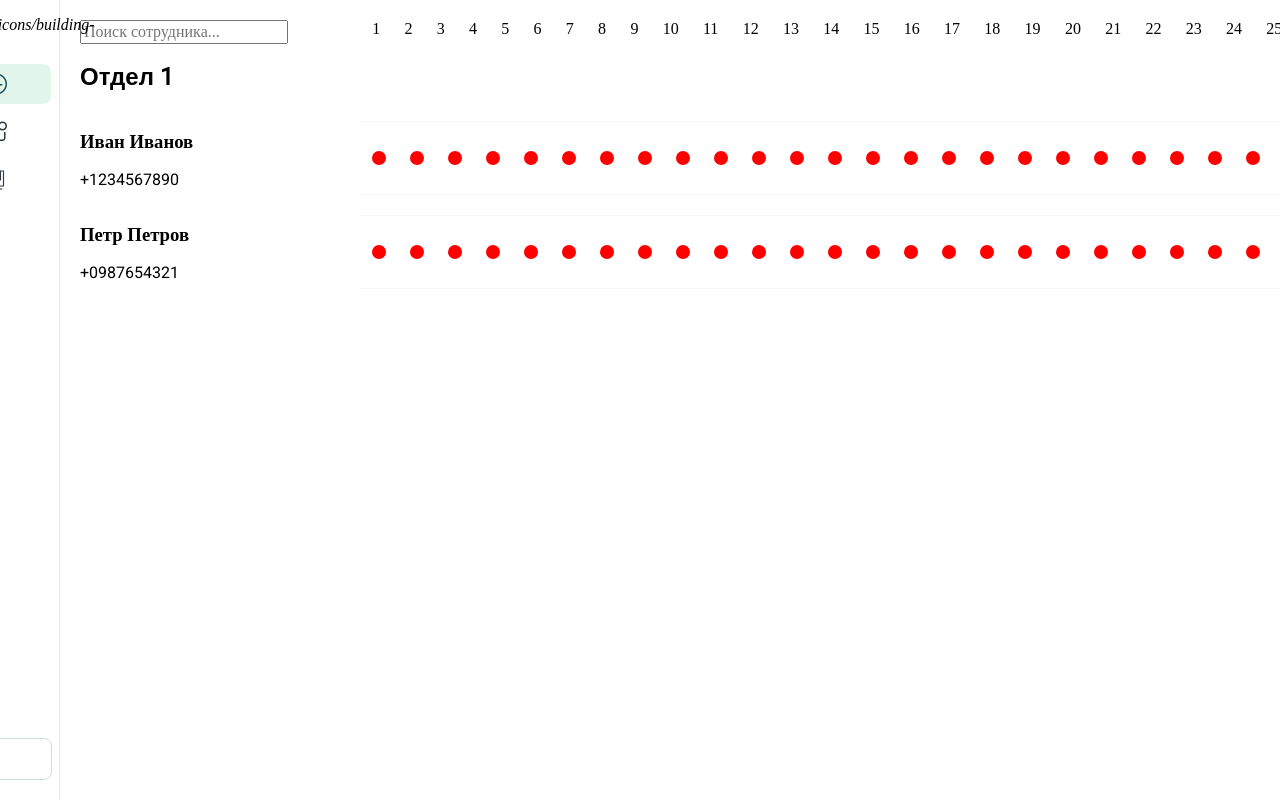
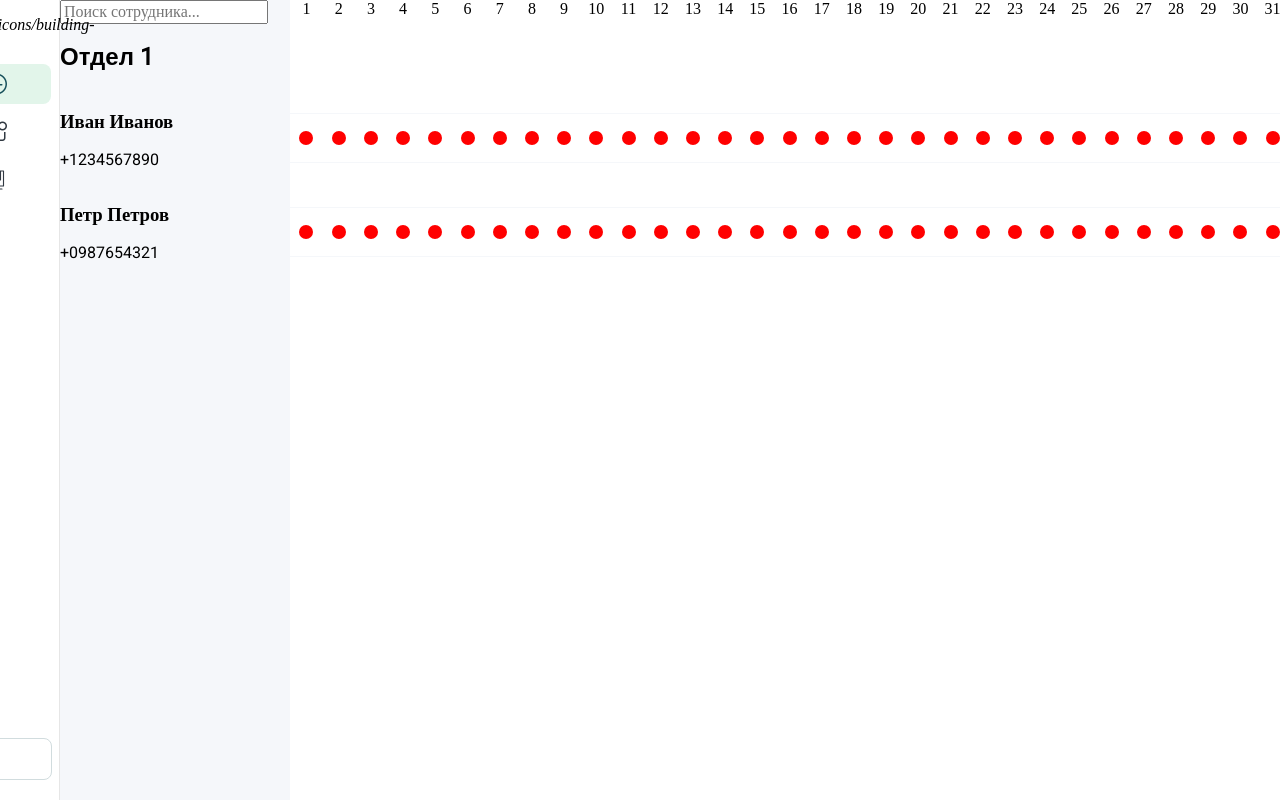
Before and after one commit to Zasetsky/nav-menu, a Vue app: page / in a window 1280 px wide. Built offline with nearby package versions, Linux system fonts and the light colour scheme; some icons are missing; a web font is replaced by a local one.

Commit message:
just save commit in process

```diff
--- a/src/App.vue
+++ b/src/App.vue
@@ -47,4 +47,8 @@ export default defineComponent({
   overflow: visible !important;
   transition: all 0.4s ease-out;
 }
+.el-main {
+  overflow-x: hidden;
+  padding: 0;
+}
 </style>
--- a/src/components/work-schedule.components/CalendarHeader.vue
+++ b/src/components/work-schedule.components/CalendarHeader.vue
@@ -28,12 +28,16 @@ export default defineComponent({
 .calendar-header {
   display: flex;
   align-items: center;
-  justify-content: center;
+  justify-content: space-between;
+  width: 78vw;
   position: absolute;
-  left: 280px;
+  left: 18vw;
 
   &-day {
-    padding: 0 12.15px;
+    display: flex;
+    justify-content: center;
+    align-items: center;
+    width: 100%;
   }
 }
 </style>
--- a/src/components/work-schedule.components/DayCell.vue
+++ b/src/components/work-schedule.components/DayCell.vue
@@ -18,7 +18,6 @@ export default defineComponent({});
   justify-content: center;
   height: 48px;
   width: 100%;
-  padding: 12px;
   border-top: 1px solid $main-palette-background-base;
   border-bottom: 1px solid $main-palette-background-base;
 }
--- a/src/components/work-schedule.components/DepartmentComponent.vue
+++ b/src/components/work-schedule.components/DepartmentComponent.vue
@@ -1,5 +1,5 @@
 <template>
-  <div class="department">
+  <div class="department-component">
     <h2>{{ department.name }}</h2>
     <employee-row
       v-for="employee in department.employees"
@@ -26,3 +26,8 @@ export default defineComponent({
   },
 });
 </script>
+
+<style lang="scss" scoped>
+.department-component {
+}
+</style>
--- a/src/components/work-schedule.components/DepartmentList.vue
+++ b/src/components/work-schedule.components/DepartmentList.vue
@@ -55,4 +55,10 @@ export default defineComponent({
 });
 </script>
 
-<style scoped></style>
+<style lang="scss" scoped>
+.department-list {
+  min-width: 18vw;
+  min-height: 100vh;
+  background-color: $main-palette-background-base;
+}
+</style>
--- a/src/components/work-schedule.components/EmployeeRow.vue
+++ b/src/components/work-schedule.components/EmployeeRow.vue
@@ -1,11 +1,9 @@
 <template>
   <div class="employee-row">
-    <div class="employee-row__card">
-      <div class="employee-row-info">
-        <!-- <el-avatar :size="size" :src="circleUrl" /> -->
-        <h3>{{ employee.name }}</h3>
-        <p>{{ employee.phone }}</p>
-      </div>
+    <div class="employee-row-info">
+      <!-- <el-avatar :size="size" :src="circleUrl" /> -->
+      <h3>{{ employee.name }}</h3>
+      <p>{{ employee.phone }}</p>
     </div>
 
     <div class="employee-row-days">
@@ -47,12 +45,12 @@ export default defineComponent({
   display: flex;
   align-items: center;
 
-  &__card {
-    min-width: 280px;
-  }
-
   &-days {
     display: flex;
+    justify-content: space-between;
+    width: 78vw;
+    position: absolute;
+    left: 18vw;
   }
 }
 </style>
```
